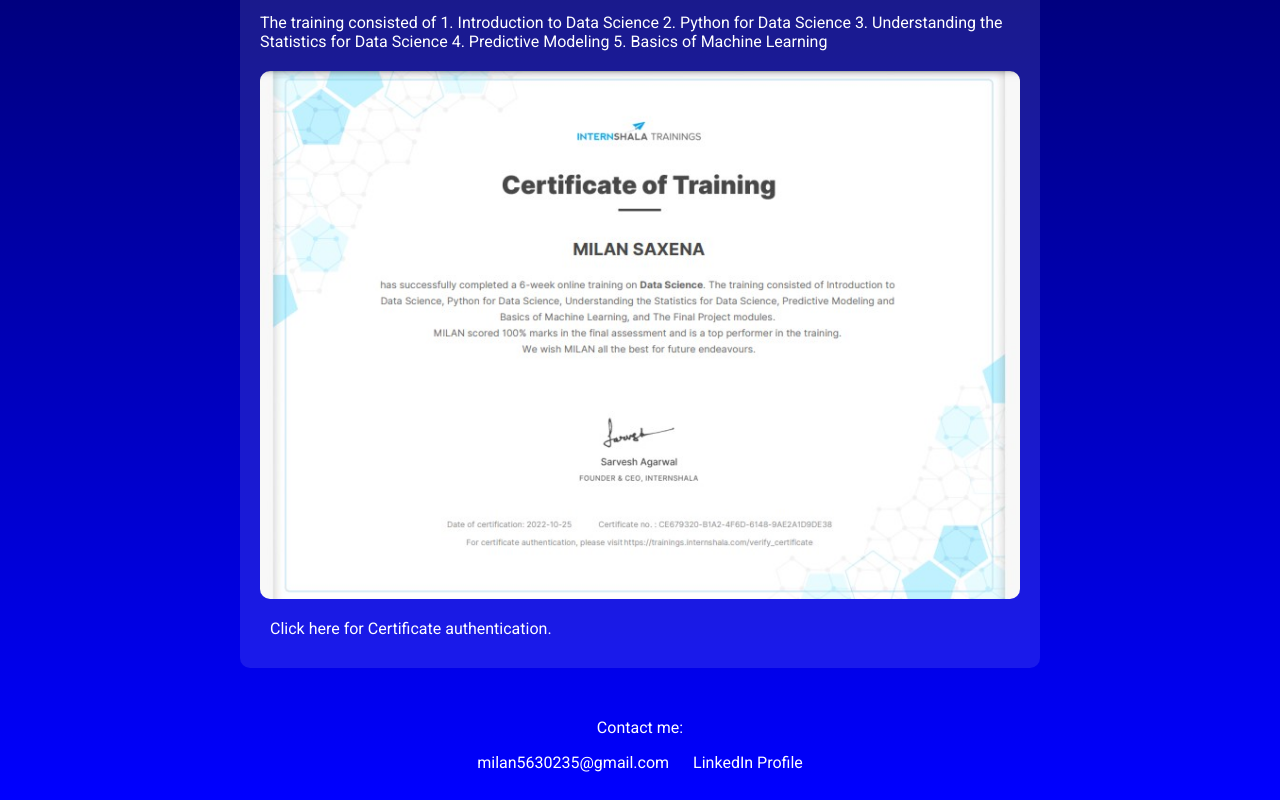
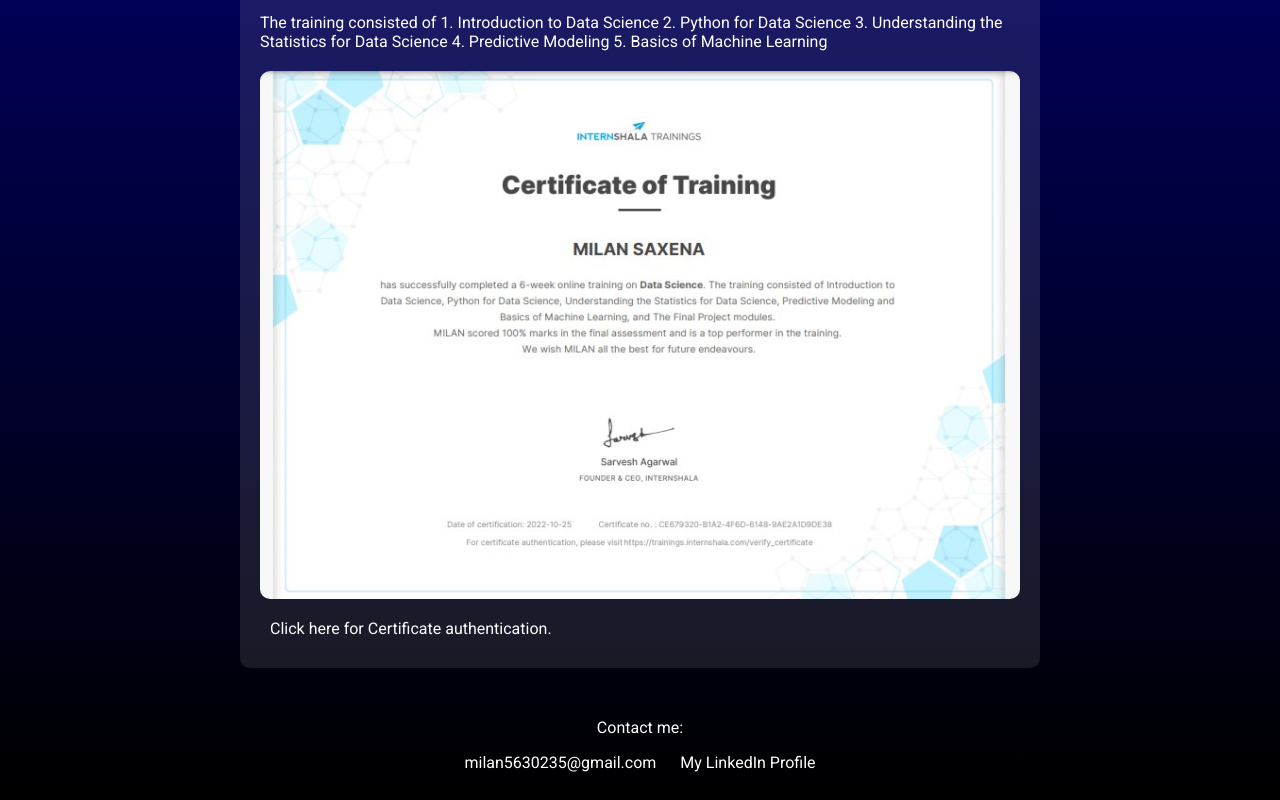
Before and after one commit to MilanS56/milan-portfolio, a plain HTML site: page index.html in a window 1280 px wide. Shown: the part 3986-4786 px from the top of the page. Drawn offline with Linux system fonts and the light colour scheme.

Commit message:
index.html

```diff
--- a/index.html
+++ b/index.html
@@ -6,7 +6,7 @@
   <link href="https://fonts.googleapis.com/css2?family=Roboto:wght@400;700&display=swap" rel="stylesheet">
   <style>
     body {
-      background: linear-gradient(black,blue,black,blue);
+      background: linear-gradient(black,blue,black);
       color: white;
       font-family: 'Roboto', Arial, sans-serif;
     }
@@ -176,7 +176,7 @@
     <div class="contact">
       <p>Contact me:</p>
       <a href="mailto:milan5630235@gmail.com">milan5630235@gmail.com</a>
-      <a href="https://linkedin.com/in/milan-saxena-5ab22319b/" target="_blank">LinkedIn Profile</a>
+      <a href="https://linkedin.com/in/milan-saxena-5ab22319b/" target="_blank">My LinkedIn Profile</a>
     </div>
   </div>
 </body>
```
